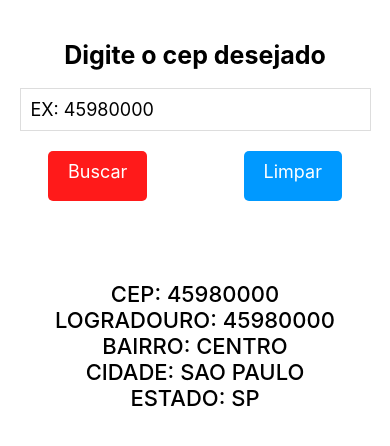
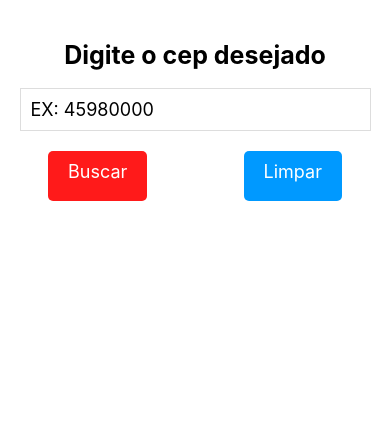
Before and after one commit to GuidoStocco/App_BuscadorCep, a React Native app: screen / in a window 390 px wide. Shown: the top 446 px of the page. Built offline with nearby package versions, Linux system fonts and the light colour scheme.

Commit message:
finalizando o projeto fazendo uma renderização condicional quando chama o cep na api

```diff
--- a/App.js
+++ b/App.js
@@ -1,5 +1,5 @@
 import React, {useState, useRef} from 'react';
-import {View, Text, StyleSheet, TextInput, TouchableOpacity, SafeAreaView} from 'react-native';
+import {View, Text, StyleSheet, TextInput, TouchableOpacity, SafeAreaView, Keyboard} from 'react-native';
 
 import Api from './src/services/Api'
 
@@ -7,6 +7,7 @@ export default function App(){
 
     const [cep, setCep] = useState('')
     const inputRef = useRef(null);
+    const [cepUser, setCepUser] = useState(null);
 
     async function buscar(){
         if(cep == ''){
@@ -17,8 +18,9 @@ export default function App(){
 
         try {
             const response = await Api.get(`/${cep}/json`)
-            console.log(response.data)
-
+            // console.log(response.data)
+            setCepUser(response.data)
+            Keyboard.dismiss();
         } catch (error) {
             alert('ERROR: ' + error)
         }
@@ -27,7 +29,8 @@ export default function App(){
 
     function limpar(){
         setCep('')
-        inputRef.current.focus();
+        // inputRef.current.focus(); TA DANDO ERROR (PROPRIEDADE NULL)
+        setCepUser(null)
     }
 
 
@@ -54,13 +57,15 @@ export default function App(){
                 </TouchableOpacity>
             </View>
 
-            <View style={styles.resultado}>
-                <Text style={styles.textResultado}>CEP: 45980000</Text>
-                <Text style={styles.textResultado}>LOGRADOURO: 45980000</Text>
-                <Text style={styles.textResultado}>BAIRRO: CENTRO</Text>
-                <Text style={styles.textResultado}>CIDADE: SAO PAULO</Text>
-                <Text style={styles.textResultado}>ESTADO: SP</Text>
-            </View>
+            {cepUser &&
+                <View style={styles.resultado}>
+                    <Text style={styles.textResultado}>CEP: {cepUser.cep}</Text>
+                    <Text style={styles.textResultado}>LOGRADOURO: {cepUser.logradouro}</Text>
+                    <Text style={styles.textResultado}>BAIRRO: {cepUser.bairro}</Text>
+                    <Text style={styles.textResultado}>CIDADE: {cepUser.localidade}</Text>
+                    <Text style={styles.textResultado}>ESTADO: {cepUser.uf}</Text>
+                </View>}
+
         </SafeAreaView>
     );
 };
```
